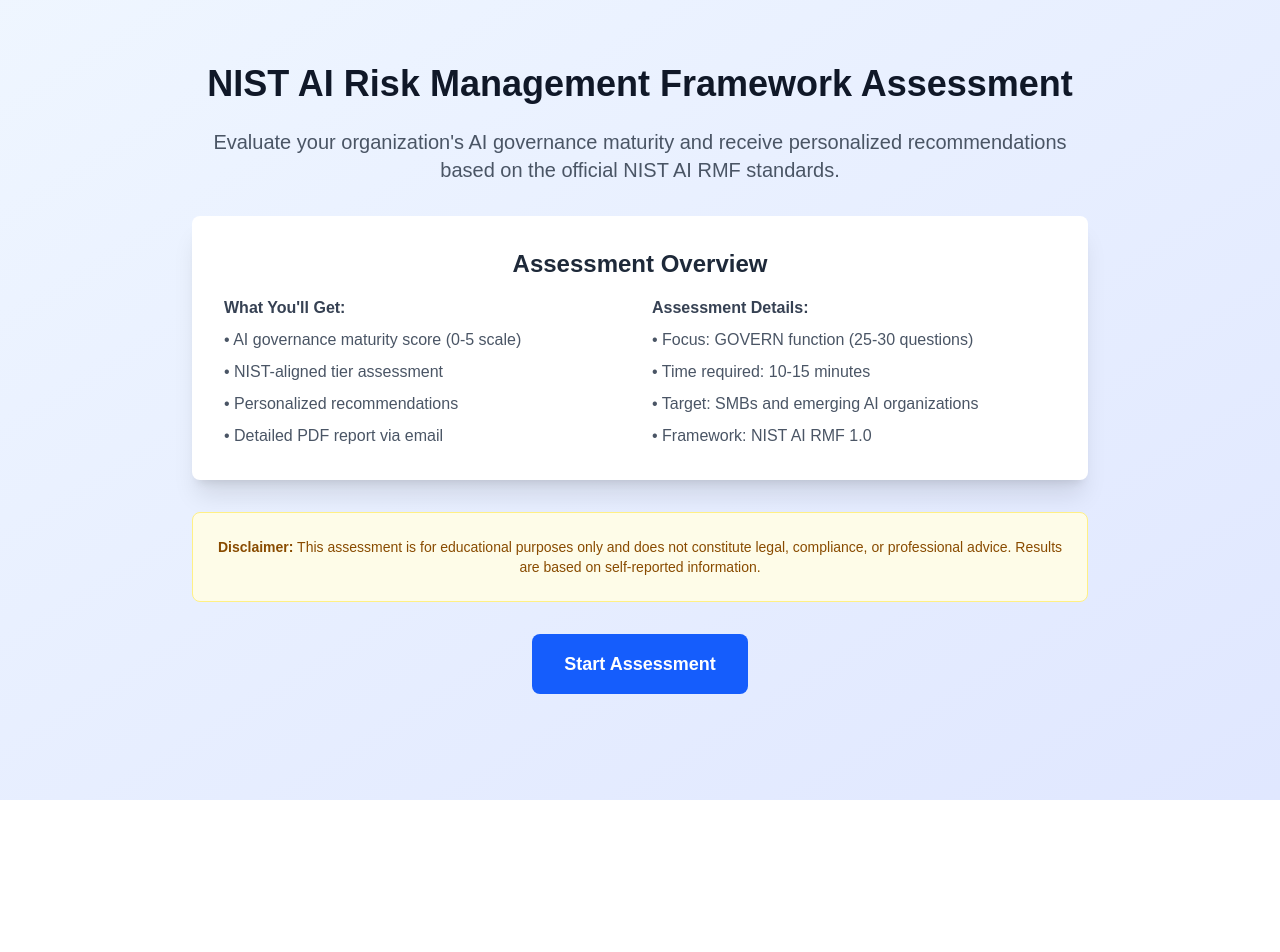
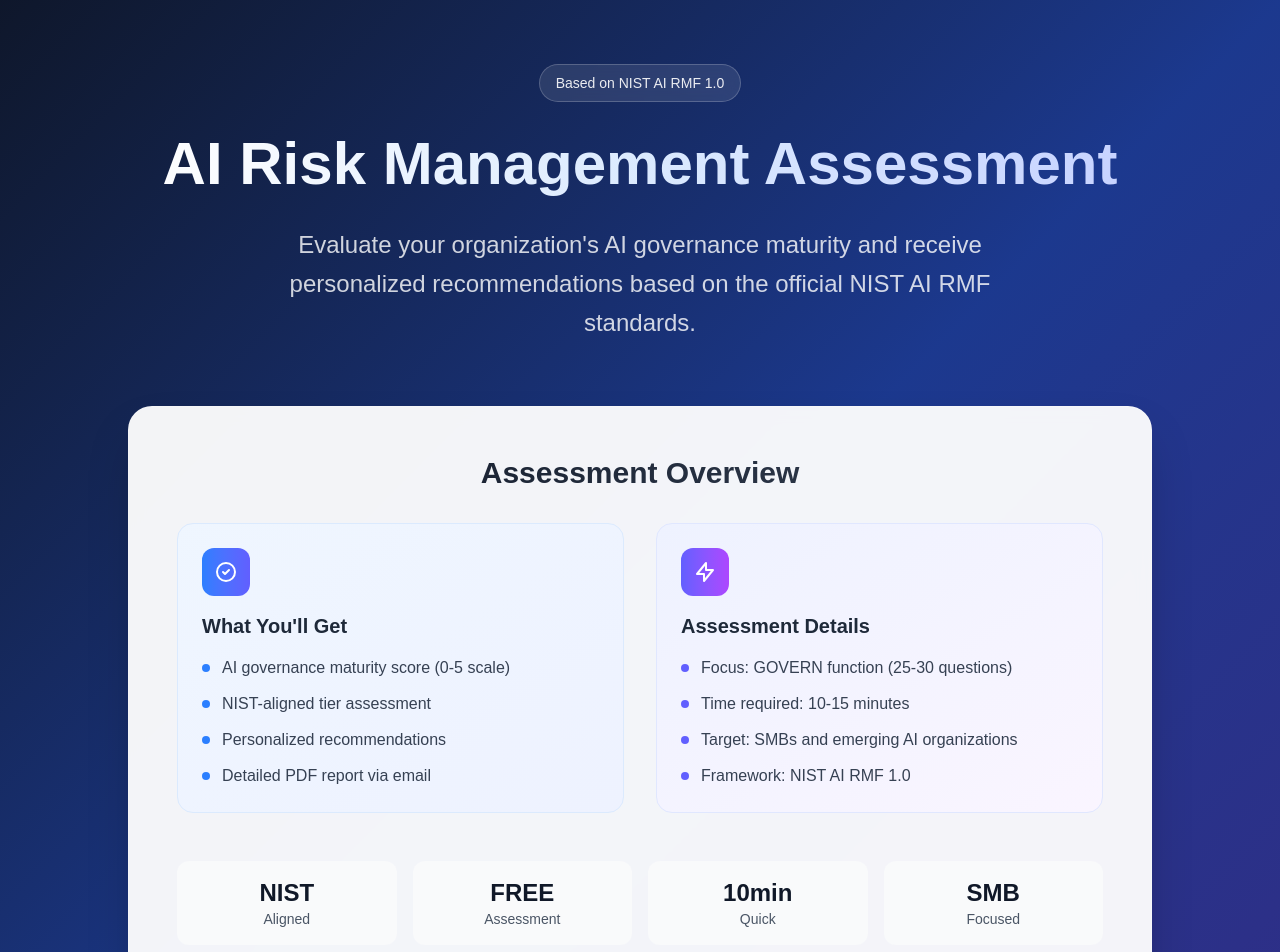
Before and after one commit to jessepike/ai-rmf-tools, a Next.js app in the folder web/: page /quiz in a window 1280 px wide. Shown: the top 952 px of the page. Before the commit the page ends 800 px from the top, so only its background shows below. Built offline with nearby package versions, Linux system fonts and the light colour scheme.

Commit message:
Add modern design polish to quiz landing page

```diff
--- a/web/src/app/quiz/page.tsx
+++ b/web/src/app/quiz/page.tsx
@@ -2,57 +2,125 @@ import Link from 'next/link';
 
 export default function QuizPage() {
   return (
-    <div className="min-h-screen bg-gradient-to-br from-blue-50 to-indigo-100">
+    <div className="min-h-screen bg-gradient-to-br from-slate-900 via-blue-900 to-indigo-900">
       <div className="container mx-auto px-4 py-16">
-        <div className="max-w-4xl mx-auto text-center">
-          <h1 className="text-4xl font-bold text-gray-900 mb-6">
-            NIST AI Risk Management Framework Assessment
-          </h1>
+        <div className="max-w-5xl mx-auto">
 
-          <p className="text-xl text-gray-600 mb-8">
-            Evaluate your organization&apos;s AI governance maturity and receive personalized recommendations based on the official NIST AI RMF standards.
-          </p>
+          {/* Hero Section */}
+          <div className="text-center mb-16">
+            <div className="inline-flex items-center px-4 py-2 bg-white/10 backdrop-blur-sm rounded-full border border-white/20 mb-6">
+              <span className="text-sm font-medium text-white/90">Based on NIST AI RMF 1.0</span>
+            </div>
+            <h1 className="text-5xl md:text-6xl font-bold bg-gradient-to-r from-white via-blue-100 to-indigo-200 bg-clip-text text-transparent mb-6 leading-tight">
+              AI Risk Management Assessment
+            </h1>
+            <p className="text-xl md:text-2xl text-white/80 mb-8 max-w-3xl mx-auto leading-relaxed">
+              Evaluate your organization&apos;s AI governance maturity and receive personalized recommendations based on the official NIST AI RMF standards.
+            </p>
+          </div>
 
-          <div className="bg-white rounded-lg shadow-xl p-8 mb-8">
-            <h2 className="text-2xl font-semibold text-gray-800 mb-4">
+          {/* Main Content Card */}
+          <div className="bg-white/95 backdrop-blur-sm rounded-3xl shadow-2xl p-8 md:p-12 mb-8 border border-white/20">
+            <h2 className="text-3xl font-bold bg-gradient-to-r from-gray-900 to-gray-700 bg-clip-text text-transparent mb-8 text-center">
               Assessment Overview
             </h2>
 
-            <div className="grid md:grid-cols-2 gap-6 text-left">
-              <div>
-                <h3 className="font-semibold text-gray-700 mb-2">What You&apos;ll Get:</h3>
-                <ul className="space-y-2 text-gray-600">
-                  <li>• AI governance maturity score (0-5 scale)</li>
-                  <li>• NIST-aligned tier assessment</li>
-                  <li>• Personalized recommendations</li>
-                  <li>• Detailed PDF report via email</li>
+            <div className="grid md:grid-cols-2 gap-8 mb-12">
+              <div className="bg-gradient-to-br from-blue-50 to-indigo-50 rounded-2xl p-6 border border-blue-100">
+                <div className="w-12 h-12 bg-gradient-to-r from-blue-500 to-indigo-500 rounded-xl flex items-center justify-center mb-4">
+                  <svg className="w-6 h-6 text-white" fill="none" stroke="currentColor" viewBox="0 0 24 24">
+                    <path strokeLinecap="round" strokeLinejoin="round" strokeWidth={2} d="M9 12l2 2 4-4m6 2a9 9 0 11-18 0 9 9 0 0118 0z" />
+                  </svg>
+                </div>
+                <h3 className="text-xl font-bold text-gray-800 mb-4">What You&apos;ll Get</h3>
+                <ul className="space-y-3 text-gray-700">
+                  <li className="flex items-center">
+                    <span className="w-2 h-2 bg-blue-500 rounded-full mr-3"></span>
+                    AI governance maturity score (0-5 scale)
+                  </li>
+                  <li className="flex items-center">
+                    <span className="w-2 h-2 bg-blue-500 rounded-full mr-3"></span>
+                    NIST-aligned tier assessment
+                  </li>
+                  <li className="flex items-center">
+                    <span className="w-2 h-2 bg-blue-500 rounded-full mr-3"></span>
+                    Personalized recommendations
+                  </li>
+                  <li className="flex items-center">
+                    <span className="w-2 h-2 bg-blue-500 rounded-full mr-3"></span>
+                    Detailed PDF report via email
+                  </li>
                 </ul>
               </div>
 
-              <div>
-                <h3 className="font-semibold text-gray-700 mb-2">Assessment Details:</h3>
-                <ul className="space-y-2 text-gray-600">
-                  <li>• Focus: GOVERN function (25-30 questions)</li>
-                  <li>• Time required: 10-15 minutes</li>
-                  <li>• Target: SMBs and emerging AI organizations</li>
-                  <li>• Framework: NIST AI RMF 1.0</li>
+              <div className="bg-gradient-to-br from-indigo-50 to-purple-50 rounded-2xl p-6 border border-indigo-100">
+                <div className="w-12 h-12 bg-gradient-to-r from-indigo-500 to-purple-500 rounded-xl flex items-center justify-center mb-4">
+                  <svg className="w-6 h-6 text-white" fill="none" stroke="currentColor" viewBox="0 0 24 24">
+                    <path strokeLinecap="round" strokeLinejoin="round" strokeWidth={2} d="M13 10V3L4 14h7v7l9-11h-7z" />
+                  </svg>
+                </div>
+                <h3 className="text-xl font-bold text-gray-800 mb-4">Assessment Details</h3>
+                <ul className="space-y-3 text-gray-700">
+                  <li className="flex items-center">
+                    <span className="w-2 h-2 bg-indigo-500 rounded-full mr-3"></span>
+                    Focus: GOVERN function (25-30 questions)
+                  </li>
+                  <li className="flex items-center">
+                    <span className="w-2 h-2 bg-indigo-500 rounded-full mr-3"></span>
+                    Time required: 10-15 minutes
+                  </li>
+                  <li className="flex items-center">
+                    <span className="w-2 h-2 bg-indigo-500 rounded-full mr-3"></span>
+                    Target: SMBs and emerging AI organizations
+                  </li>
+                  <li className="flex items-center">
+                    <span className="w-2 h-2 bg-indigo-500 rounded-full mr-3"></span>
+                    Framework: NIST AI RMF 1.0
+                  </li>
                 </ul>
               </div>
             </div>
+
+            {/* Trust Indicators */}
+            <div className="grid grid-cols-2 md:grid-cols-4 gap-4 mb-12">
+              <div className="text-center p-4 bg-gray-50 rounded-xl">
+                <div className="text-2xl font-bold text-gray-900">NIST</div>
+                <div className="text-sm text-gray-600">Aligned</div>
+              </div>
+              <div className="text-center p-4 bg-gray-50 rounded-xl">
+                <div className="text-2xl font-bold text-gray-900">FREE</div>
+                <div className="text-sm text-gray-600">Assessment</div>
+              </div>
+              <div className="text-center p-4 bg-gray-50 rounded-xl">
+                <div className="text-2xl font-bold text-gray-900">10min</div>
+                <div className="text-sm text-gray-600">Quick</div>
+              </div>
+              <div className="text-center p-4 bg-gray-50 rounded-xl">
+                <div className="text-2xl font-bold text-gray-900">SMB</div>
+                <div className="text-sm text-gray-600">Focused</div>
+              </div>
+            </div>
+
+            {/* CTA Section */}
+            <div className="text-center">
+              <Link
+                href="/quiz/assess"
+                className="inline-flex items-center px-8 py-4 bg-gradient-to-r from-blue-600 to-indigo-600 hover:from-blue-700 hover:to-indigo-700 text-white font-bold text-lg rounded-2xl transition-all duration-200 transform hover:scale-105 shadow-xl"
+              >
+                Start Assessment
+                <svg className="ml-2 w-5 h-5" fill="none" stroke="currentColor" viewBox="0 0 24 24">
+                  <path strokeLinecap="round" strokeLinejoin="round" strokeWidth={2} d="M13 7l5 5m0 0l-5 5m5-5H6" />
+                </svg>
+              </Link>
+            </div>
           </div>
 
-          <div className="bg-yellow-50 border border-yellow-200 rounded-lg p-6 mb-8">
-            <p className="text-sm text-yellow-800">
+          {/* Disclaimer */}
+          <div className="bg-amber-50/90 backdrop-blur-sm border border-amber-200 rounded-2xl p-6 text-center">
+            <p className="text-sm text-amber-800">
               <strong>Disclaimer:</strong> This assessment is for educational purposes only and does not constitute legal, compliance, or professional advice. Results are based on self-reported information.
             </p>
           </div>
-
-          <Link
-            href="/quiz/assess"
-            className="inline-block bg-blue-600 hover:bg-blue-700 text-white font-bold py-4 px-8 rounded-lg text-lg transition-colors"
-          >
-            Start Assessment
-          </Link>
         </div>
       </div>
     </div>
```
